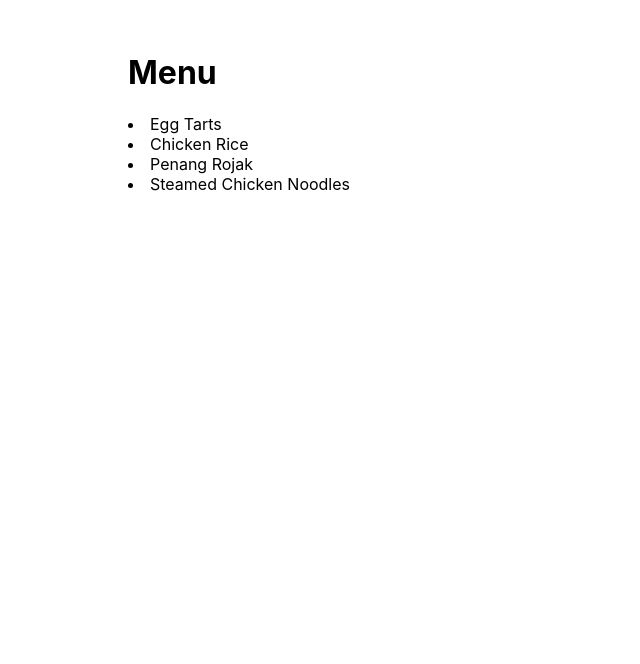
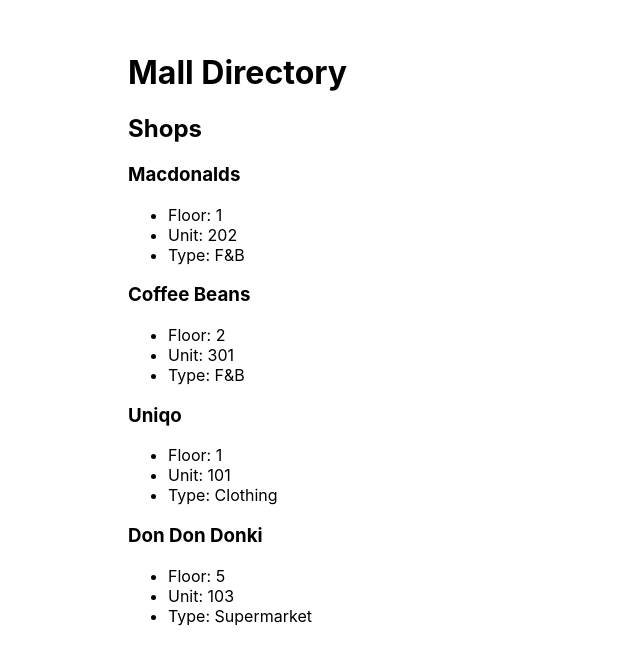
Before and after one commit to smdewi/react-7-2-render-list, a React (Create React App) app: page / in a window 1280 px wide. Shown: the top 664 px of the page, without its empty margins (0-640 px from the left). Built offline with nearby package versions, Linux system fonts and the light colour scheme.

Commit message:
Display list of shops complex objects

```diff
--- a/src/App.js
+++ b/src/App.js
@@ -1,11 +1,12 @@
 import './App.css';
-import Menu from './Menu';
+// import Menu from './Menu';
 // import MallDirectory from './MallDirectory';
+import MallDirectoryComplex from './MallDirectoryComplex';
 
 function App() {
   return (
     <div className="app-container">
-      <Menu />
+      <MallDirectoryComplex />
     </div>
   );
 }
--- a/src/MallDirectoryComplex.js
+++ b/src/MallDirectoryComplex.js
@@ -0,0 +1,70 @@
+import React from 'react';
+
+export default class MallDirectoryComplex extends React.Component {
+    state = {
+        events: [
+            "10% off at Coffee beans",
+            "Caroling at Don Don Donki",
+            "Free parking vouchers for spending above $100.00"
+        ],
+        shops: [
+            {
+            "id": 1,
+            "name":"Macdonalds",
+            "floor": 1,
+            "unit":202,
+            "type":"F&B"
+            },
+            {
+            "id":2,
+            "name":"Coffee Beans",
+            "floor": 2,
+            "unit":301,
+            "type":"F&B"
+            },
+            {
+            "id": 3,
+            "name":"Uniqo",
+            "floor": 1,
+            "unit":101,
+            "type":"Clothing"
+            },
+            {
+            "id": 4,
+            "name":"Don Don Donki",
+            "floor": 5,
+            "unit":103,
+            "type":"Supermarket"
+            }
+            ]
+    }
+
+    renderShops() {
+        let jsx = [];
+        for (let s of this.state.shops) {
+            jsx.push(
+                <div key={s.id}>
+                    <h3>{s.name}</h3>
+                    <ul>
+                        <li>Floor: {s.floor}</li>
+                        <li>Unit: {s.unit}</li>
+                        <li>Type: {s.type}</li>
+                    </ul>
+                </div>
+            );
+        }
+        return jsx;
+    }
+
+    render() {
+        return (
+            <React.Fragment>
+                <h1>Mall Directory</h1>
+                <h2>Shops</h2>
+                <div>
+                    {this.renderShops()}
+                </div>
+            </React.Fragment>
+        )
+    }
+}
```
